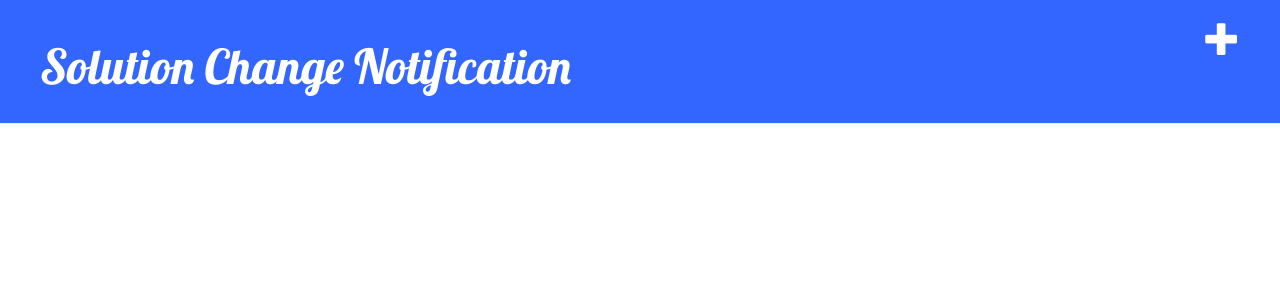
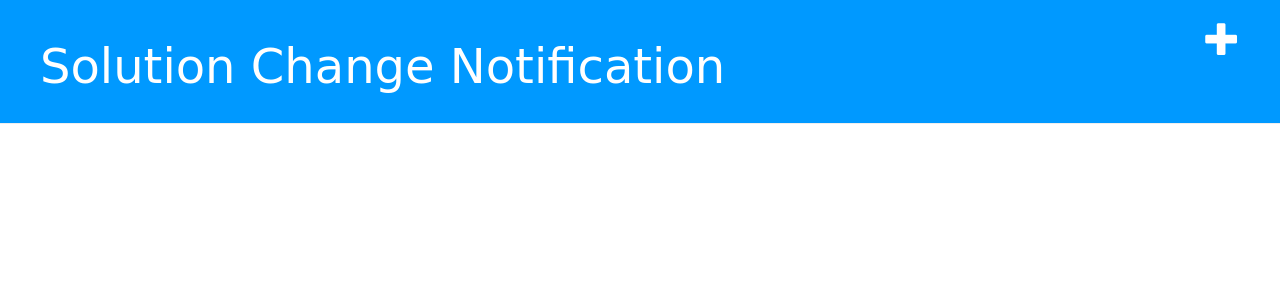
Before and after one commit to RyanBrownley/my-first-blog, a Django app: page / in a window 1280 px wide. Shown: the top 300 px of the page. Run offline with Django 3.2, Linux system fonts and the light colour scheme; data that the repository does not hold is empty; some libraries are stand-ins or nearby versions.

Commit message:
Changed font and colour

```diff
--- a/blog/static/css/blog.css
+++ b/blog/static/css/blog.css
@@ -1,5 +1,5 @@
 .page-header {
-    background-color: #3366ff;
+    background-color: #0099ff;
     margin-top: 0;
     padding: 20px 20px 20px 40px;
 }
@@ -15,7 +15,7 @@
 }
 
 h1, h2, h3, h4 {
-    font-family: 'Lobster', cursive;
+    font-family: 'Rock Salt', cursive;
 }
 
 .date {
```
